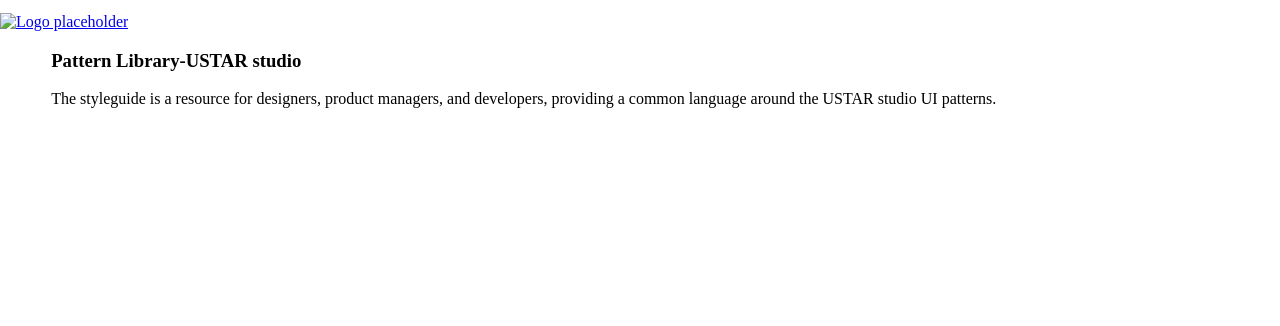
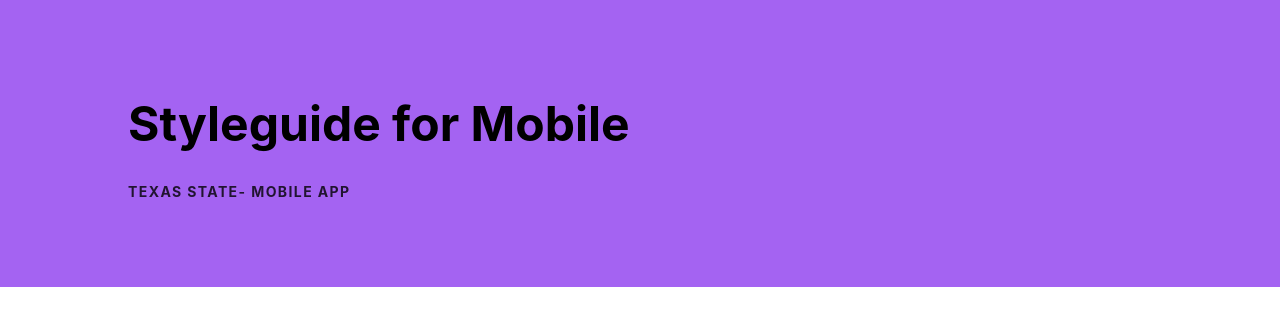
Before and after one commit to ferbalandra/txstmob-styleguide, a plain HTML site: page index.html in a window 1280 px wide. Drawn offline with nearby package versions, Linux system fonts and the light colour scheme.

Commit message:
Header added
Header with title and background color

```diff
--- a/index.html
+++ b/index.html
@@ -25,18 +25,10 @@
   </head>
   <body>
   <header>
-    <div class="container">
-      <div class="row">
-        <div class="two columns" style="margin-top:1%;">
-          <a href="index.html"><img class="logo-holder"  src="images/logo_icon.png" alt="Logo placeholder"></a>
-        </div>
-
-        <div class="nine columns" style="margin-left: 4%;">
-           <h3>Pattern Library-USTAR studio</h3>
-           <p> The styleguide is a resource for designers, product managers, and developers, providing a common language around the USTAR studio UI patterns.</p>
-           </div>
+    <div class="center pv5 ph4 ph6-ns bg-light-purple sans-serif">
+        <h1 class="f1 ">Styleguide for Mobile </h1>
+        <h5 class="f6 ttu tracked black-80">Texas State- Mobile app</h5>
       </div>
-    </div>
   </header>
 
 
```
